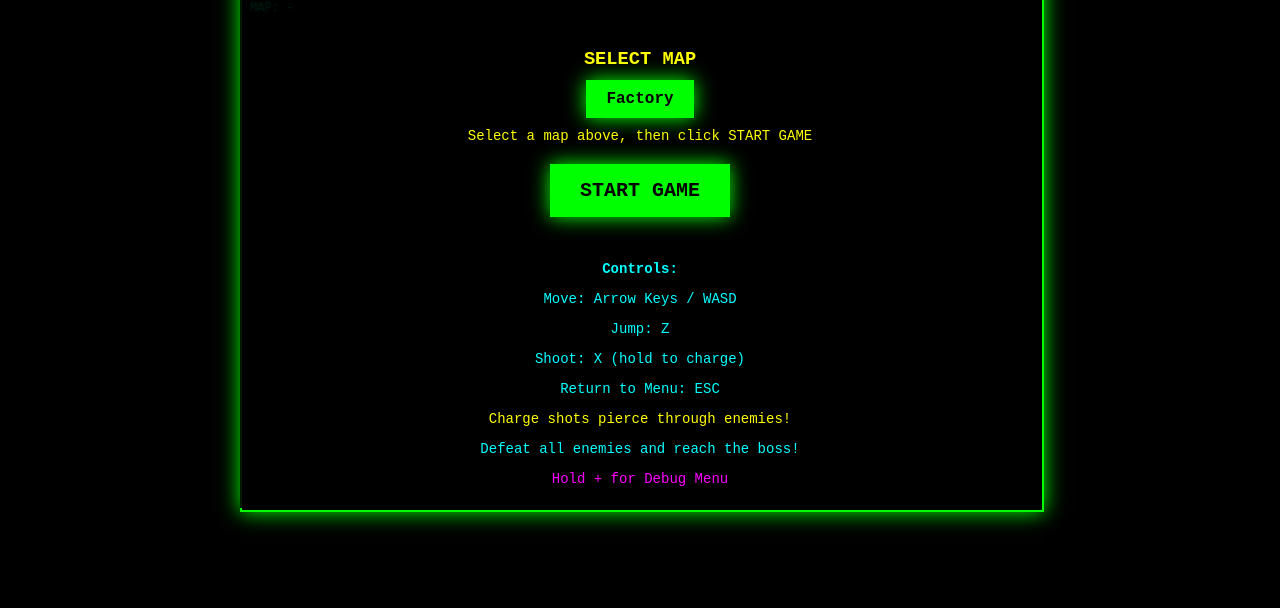
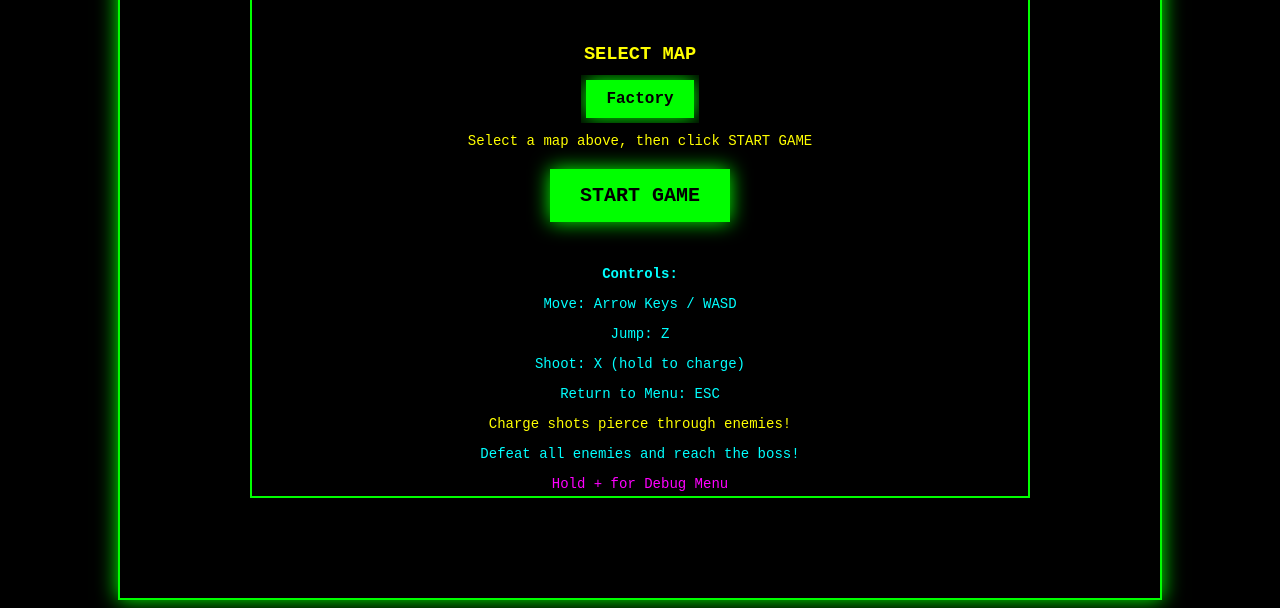
Before and after one commit to HamBanana/htmlgames, a plain HTML site: page megabot-new/index.html in a window 1280 px wide. Shown: the part 192-800 px from the top of the page. Drawn offline with Linux system fonts and the light colour scheme; no server answers.

Commit message:
Small Megabot update

```diff
--- a/megabot-new/config/settings.json
+++ b/megabot-new/config/settings.json
@@ -1,4 +1,3 @@
-
 {
   "sprites": {
     "directory": "../Sprites/Aseprite/",
@@ -40,23 +39,84 @@
     "jumpPower": -15,
     "slideSpeed": 8,
     "slideHeight": 32,
+    "slideDuration": 20,
     "invulnerabilityTime": 60,
+    "maxCharge": 60,
     "weapon": {
       "damage": 10,
       "speed": 10,
-      "cooldown": 200,
+      "cooldown": 10,
       "size": {
         "width": 8,
         "height": 4
-      }
+      },
+      "chargedDamageMultiplier": 3,
+      "mediumChargeThreshold": 10
+    }
+  },
+
+  "weapons": {
+    "normal": {
+      "name": "NORMAL",
+      "damage": 10,
+      "speed": 10,
+      "cooldown": 10,
+      "projectileSize": { "width": 8, "height": 4 },
+      "chargedDamageMultiplier": 4
+    },
+    "rapid": {
+      "name": "RAPID FIRE",
+      "damage": 7,
+      "speed": 15,
+      "cooldown": 3,
+      "burstCount": 3,
+      "projectileSize": { "width": 6, "height": 3 }
+    },
+    "spread": {
+      "name": "SPREAD SHOT",
+      "damage": 8,
+      "speed": 10,
+      "cooldown": 15,
+      "spreadCount": 5,
+      "spreadAngle": 0.2,
+      "projectileSize": { "width": 6, "height": 6 }
+    },
+    "laser": {
+      "name": "LASER",
+      "damage": 5,
+      "speed": 0,
+      "cooldown": 20,
+      "duration": 10,
+      "width": 800,
+      "projectileSize": { "width": 800, "height": 2 }
+    },
+    "wave": {
+      "name": "WAVE BEAM",
+      "damage": 15,
+      "speed": 8,
+      "cooldown": 15,
+      "waveAmplitude": 3,
+      "waveFrequency": 0.3,
+      "projectileSize": { "width": 12, "height": 12 }
+    },
+    "bounce": {
+      "name": "BOUNCE SHOT",
+      "damage": 12,
+      "speed": 10,
+      "cooldown": 12,
+      "bounceCount": 3,
+      "gravity": 0.5,
+      "projectileSize": { "width": 8, "height": 8 }
     }
   },
 
   "boss": {
-    "width": 32,
-    "height": 64,
+    "width": 80,
+    "height": 100,
     "health": 200,
     "maxHealth": 200,
+    "triggerDistance": 2800,
+    "scoreValue": 1000,
     "phases": [
       {
         "healthThreshold": 1.0,
@@ -108,24 +168,48 @@
       "damage": 8,
       "flyHeight": 100,
       "scoreValue": 150
+    },
+    "turret": {
+      "width": 40,
+      "height": 30,
+      "health": 30,
+      "damage": 10,
+      "detectionRange": 300,
+      "scoreValue": 100,
+      "shootCooldown": 60,
+      "projectileSpeed": 5
     }
   },
 
-  "levels": [
-    {
-      "name": "Factory Stage",
-      "background": "#001122",
-      "groundColor": "#444444",
-      "playerStart": {
-        "x": 100,
-        "y": 400
-      },
-      "bossSpawn": {
-        "x": 600,
-        "y": 300
-      }
+  "pickups": {
+    "health": {
+      "size": { "width": 20, "height": 20 },
+      "healAmount": 30,
+      "color": "#00ff00",
+      "floatSpeed": 0.003,
+      "floatAmount": 0.5
+    },
+    "powerup": {
+      "size": { "width": 20, "height": 20 },
+      "scoreAmount": 500,
+      "color": "#ffff00"
+    },
+    "shield": {
+      "size": { "width": 20, "height": 20 },
+      "duration": 300,
+      "color": "#00ffff"
+    },
+    "speed": {
+      "size": { "width": 20, "height": 20 },
+      "duration": 600,
+      "speedMultiplier": 1.5,
+      "color": "#ff00ff"
+    },
+    "weaponPickup": {
+      "size": { "width": 25, "height": 25 },
+      "glowIntensity": 10
     }
-  ],
+  },
 
   "ui": {
     "colors": {
@@ -133,12 +217,14 @@
       "danger": "#ff0000",
       "warning": "#ffff00",
       "boss": "#ff00ff",
+      "charge": "#00ffff",
+      "chargeMax": "#ffff00",
       "background": "#000000"
     },
     "healthBar": {
-      "width": 200,
-      "height": 20,
-      "borderWidth": 2
+      "width": 100,
+      "height": 10,
+      "borderWidth": 1
     }
   },
 
@@ -147,13 +233,66 @@
       "count": 10,
       "speed": 8,
       "lifetime": 30,
-      "sizeRange": [2, 6]
+      "sizeRange": [2, 6],
+      "color": "#ffff00",
+      "gravity": 0.3
     },
     "explosion": {
       "count": 50,
       "speed": 12,
       "lifetime": 40,
-      "sizeRange": [3, 8]
+      "sizeRange": [3, 8],
+      "color": "#ff00ff",
+      "gravity": 0.3
+    },
+    "charge": {
+      "count": 15,
+      "speed": 8,
+      "lifetime": 25,
+      "sizeRange": [2, 6],
+      "color": "#ffff00",
+      "gravity": 0
+    },
+    "pickup": {
+      "count": 10,
+      "speed": 8,
+      "lifetime": 25,
+      "sizeRange": [2, 4],
+      "color": "#00ff00",
+      "gravity": 0.1
+    },
+    "hit": {
+      "count": 5,
+      "speed": 8,
+      "lifetime": 15,
+      "sizeRange": [1, 3],
+      "color": "#ffff00",
+      "gravity": 0.2
+    },
+    "jump": {
+      "count": 5,
+      "speed": 4,
+      "lifetime": 20,
+      "sizeRange": [2, 4],
+      "color": "#00ff00",
+      "gravity": 0.5
+    }
+  },
+
+  "input": {
+    "keyboard": {
+      "left": ["a", "arrowleft"],
+      "right": ["d", "arrowright"],
+      "jump": ["z", "arrowup", "w"],
+      "shoot": ["x"],
+      "slide": ["s", "arrowdown"],
+      "pause": ["escape", "p"],
+      "debug": ["+", "="]
+    },
+    "mobile": {
+      "joystickDeadzone": 0.3,
+      "buttonSize": 60,
+      "joystickSize": 100
     }
   },
 
--- a/megabot-new/index.html
+++ b/megabot-new/index.html
@@ -10,6 +10,7 @@
     <link rel="stylesheet" href="styles/mobile.css">
 </head>
 <body>
+    <div id="gameViewport">
         <div id="gameContainer">
             <canvas id="gameCanvas"></canvas>
 
@@ -83,6 +84,7 @@
 
             <div id="loadingMessage">LOADING...</div>
         </div>
+    </div>
 
     <!-- Core Engine Scripts -->
     <script src="core/config-loader.js"></script>
@@ -123,20 +125,36 @@
 
     <!-- Initialize Game -->
     <script>
+        // Initialize canvas responsiveness
+        window.addEventListener('resize', () => {
+            if (window.gameManager) {
+                window.gameManager.handleResize();
+            }
+        });
+
         // Wait for DOM to be ready
         window.addEventListener('DOMContentLoaded', async () => {
             try {
+                // Check if ConfigLoader is available
+                if (!window.ConfigLoader) {
+                    throw new Error('ConfigLoader not loaded. Please check that core/config-loader.js exists.');
+                }
+
                 // Load configuration
+                console.log('Loading game configuration...');
                 const config = await window.ConfigLoader.loadConfig('config/settings.json');
+                console.log('Configuration loaded:', config);
 
                 // Initialize game with configuration
                 window.gameManager = new GameManager(config);
                 await window.gameManager.initialize();
 
                 console.log('Game initialized successfully');
+                document.getElementById('loadingMessage').style.display = 'none';
             } catch (error) {
                 console.error('Failed to initialize game:', error);
-                document.getElementById('loadingMessage').textContent = 'ERROR: Failed to load game';
+                document.getElementById('loadingMessage').textContent = 'ERROR: ' + error.message;
+                document.getElementById('loadingMessage').style.color = '#ff0000';
             }
         });
     </script>
--- a/megabot-new/managers/game-manager.js
+++ b/megabot-new/managers/game-manager.js
@@ -51,6 +51,9 @@ class GameManager {
             // Set canvas size from config
             this.canvas.width = this.config.game.width;
             this.canvas.height = this.config.game.height;
+
+            // Set initial canvas display size to fit viewport
+            this.handleResize();
 
             // Initialize core systems
             this.initializeSystems();
@@ -538,20 +541,32 @@ class GameManager {
     }
 
     handleResize() {
-        // Maintain aspect ratio
-        const aspectRatio = this.config.game.width / this.config.game.height;
-        const maxWidth = window.innerWidth;
-        const maxHeight = window.innerHeight;
+        // Get viewport dimensions
+        const viewportWidth = window.innerWidth;
+        const viewportHeight = window.innerHeight;
 
-        let newWidth = maxWidth;
-        let newHeight = maxWidth / aspectRatio;
+        // Leave some padding for the border and UI
+        const maxWidth = viewportWidth - 20;
+        const maxHeight = viewportHeight - 20;
 
-        if (newHeight > maxHeight) {
+        // Calculate aspect ratio
+        const gameAspectRatio = this.config.game.width / this.config.game.height;
+
+        let newWidth, newHeight;
+
+        // Fit canvas within viewport while maintaining aspect ratio
+        if (maxWidth / maxHeight > gameAspectRatio) {
+            // Viewport is wider - fit to height
             newHeight = maxHeight;
-            newWidth = maxHeight * aspectRatio;
+            newWidth = newHeight * gameAspectRatio;
+        } else {
+            // Viewport is taller - fit to width
+            newWidth = maxWidth;
+            newHeight = newWidth / gameAspectRatio;
         }
 
-        this.canvas.style.width = newWidth + 'px';
-        this.canvas.style.height = newHeight + 'px';
+        // Apply the calculated dimensions
+        this.canvas.style.width = Math.floor(newWidth) + 'px';
+        this.canvas.style.height = Math.floor(newHeight) + 'px';
     }
 }
--- a/megabot-new/styles/game-ui.css
+++ b/megabot-new/styles/game-ui.css
@@ -7,10 +7,15 @@
     color: #00ff00;
     font-size: 16px;
     text-shadow: 0 0 5px #00ff00;
+    z-index: 10;
+    max-width: 45%;
 }
 
 #ui div {
     margin: 5px 0;
+    white-space: nowrap;
+    overflow: hidden;
+    text-overflow: ellipsis;
 }
 
 #chargeIndicator {
@@ -26,6 +31,9 @@
     color: #ff00ff;
     text-shadow: 0 0 10px currentColor;
     font-weight: bold;
+    z-index: 10;
+    max-width: 150px;
+    font-size: 14px;
 }
 
 /* Health Bars */
@@ -46,11 +54,13 @@
 
 /* Boss Health Bar */
 .boss-health {
-    position: absolute;
+    position: fixed;
     top: 50px;
     right: 10px;
     color: #ff0000;
     display: none;
+    z-index: 10;
+    max-width: 220px;
 }
 
 .boss-bar {
@@ -65,7 +75,7 @@
 
 /* Debug Stats Display */
 #debugStats {
-    position: absolute;
+    position: fixed;
     top: 10px;
     right: 10px;
     color: #ff00ff;
@@ -74,6 +84,8 @@
     background: rgba(0, 0, 0, 0.7);
     padding: 5px;
     border: 1px solid #ff00ff;
+    z-index: 10;
+    max-width: 150px;
 }
 
 /* Collision Debug Visualization */
--- a/megabot-new/styles/main.css
+++ b/megabot-new/styles/main.css
@@ -13,18 +13,32 @@ body {
     touch-action: none;
 }
 
+#gameViewport {
+    position: relative;
+    width: 100vw;
+    height: 100vh;
+    display: flex;
+    justify-content: center;
+    align-items: center;
+    overflow: hidden;
+}
+
 #gameContainer {
     position: relative;
-    width: 100%;
-    max-width: 800px;
+    width: 100vw;
     height: 100vh;
-    max-height: 600px;
+    display: flex;
+    justify-content: center;
+    align-items: center;
+    overflow: hidden;
 }
 
 #gameCanvas {
     background: #000;
-    width: 100%;
-    height: 100%;
+    max-width: calc(100vw - 20px);
+    max-height: calc(100vh - 20px);
+    width: auto;
+    height: auto;
     image-rendering: pixelated;
     border: 2px solid #00ff00;
     box-shadow: 0 0 20px #00ff00;
@@ -32,18 +46,26 @@ body {
 
 /* Start and Game Over Screens */
 #startScreen, #gameOverScreen {
-    position: absolute;
-    top: 0;
-    left: 0;
-    width: 100%;
-    height: 100%;
-    background: rgba(0, 0, 0, 0.9);
+    position: fixed;
+    top: 50%;
+    left: 50%;
+    transform: translate(-50%, -50%);
+    width: 90%;
+    max-width: 780px;
+    height: 90%;
+    max-height: 580px;
+    background: rgba(0, 0, 0, 0.95);
     display: flex;
     flex-direction: column;
     justify-content: center;
     align-items: center;
     color: #00ff00;
     text-align: center;
+    padding: 20px;
+    box-sizing: border-box;
+    overflow-y: auto;
+    border: 2px solid #00ff00;
+    z-index: 100;
 }
 
 #startScreen h1 {
@@ -103,6 +125,15 @@ body {
     color: #00ffff;
 }
 
+#mapButtons {
+    display: flex;
+    flex-direction: column;
+    gap: 5px;
+    max-height: 200px;
+    overflow-y: auto;
+    padding: 5px;
+}
+
 #mapButtons p {
     margin: 20px;
     font-size: 16px;
@@ -110,14 +141,13 @@ body {
 
 /* Loading Message */
 #loadingMessage {
-    position: absolute;
+    position: fixed;
     top: 50%;
     left: 50%;
     transform: translate(-50%, -50%);
     color: #00ff00;
     font-size: 24px;
     text-shadow: 0 0 10px #00ff00;
-    display: none;
     background: rgba(0, 0, 0, 0.95);
     padding: 20px 40px;
     border: 2px solid #00ff00;
```
Also changed, not shown: megabot-new/styles/mobile.css (+22 -15 lines), megabot-new/test.html (added, +77 -0 lines). Lines whose indentation alone changed are shown as unchanged.
